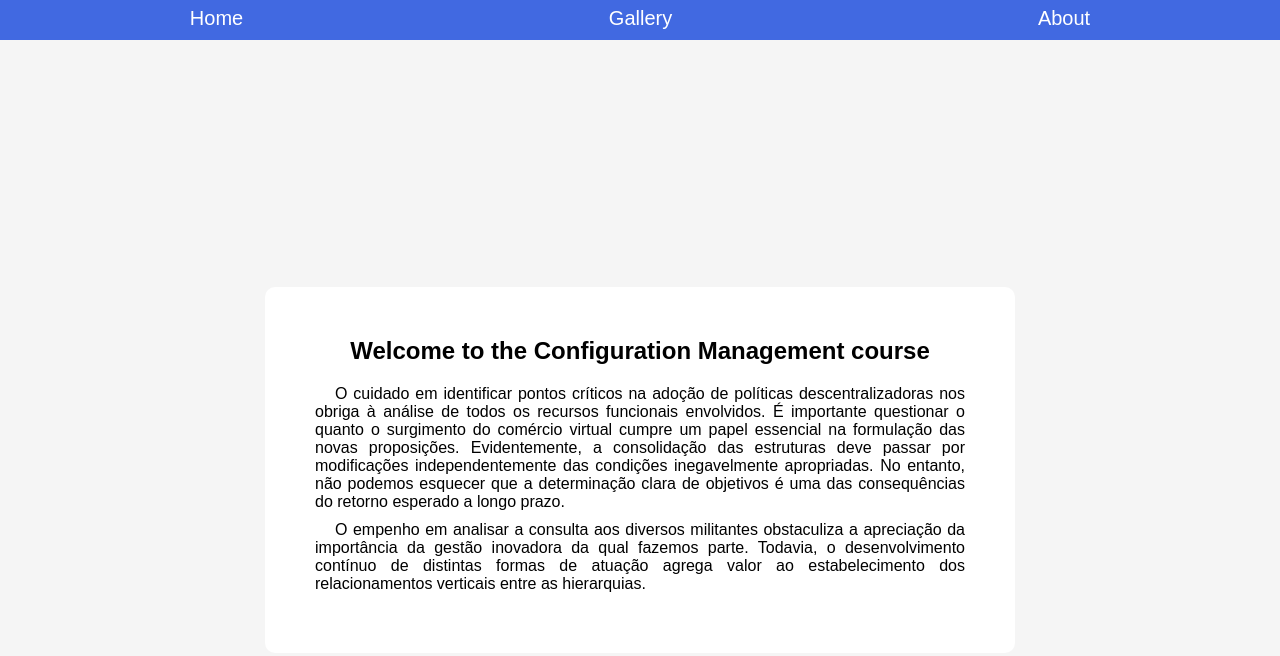
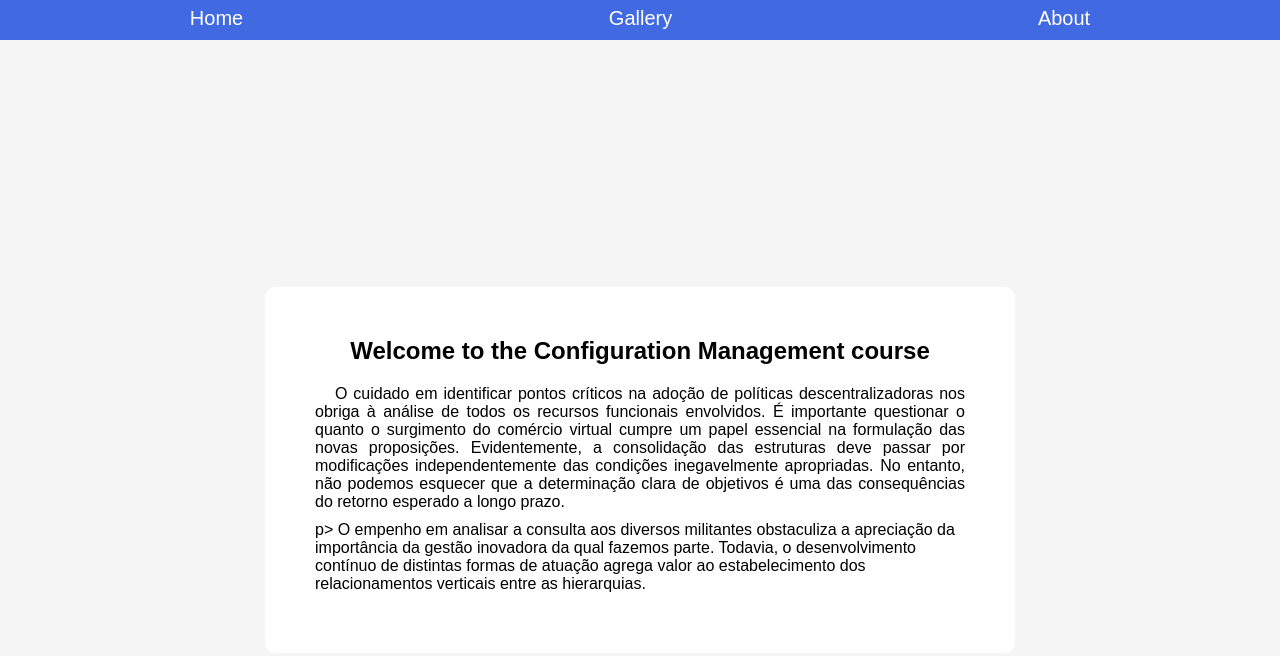
Before and after one commit to lanamesquita/ufc2020.2-gc, a plain HTML site: page index.html in a window 1280 px wide. Drawn offline with Linux system fonts and the light colour scheme.

Commit message:
Fiz besteira e commitei oO

```diff
--- a/index.html
+++ b/index.html
@@ -24,7 +24,7 @@
                 <p>
                     O cuidado em identificar pontos críticos na adoção de políticas descentralizadoras nos obriga à análise de todos os recursos funcionais envolvidos. É importante questionar o quanto o surgimento do comércio virtual cumpre um papel essencial na formulação das novas proposições. Evidentemente, a consolidação das estruturas deve passar por modificações independentemente das condições inegavelmente apropriadas. No entanto, não podemos esquecer que a determinação clara de objetivos é uma das consequências do retorno esperado a longo prazo.
                 </p>
-                <p>
+                p>
                     O empenho em analisar a consulta aos diversos militantes obstaculiza a apreciação da importância da gestão inovadora da qual fazemos parte. Todavia, o desenvolvimento contínuo de distintas formas de atuação agrega valor ao estabelecimento dos relacionamentos verticais entre as hierarquias.
                 </p>
             </section>
```
